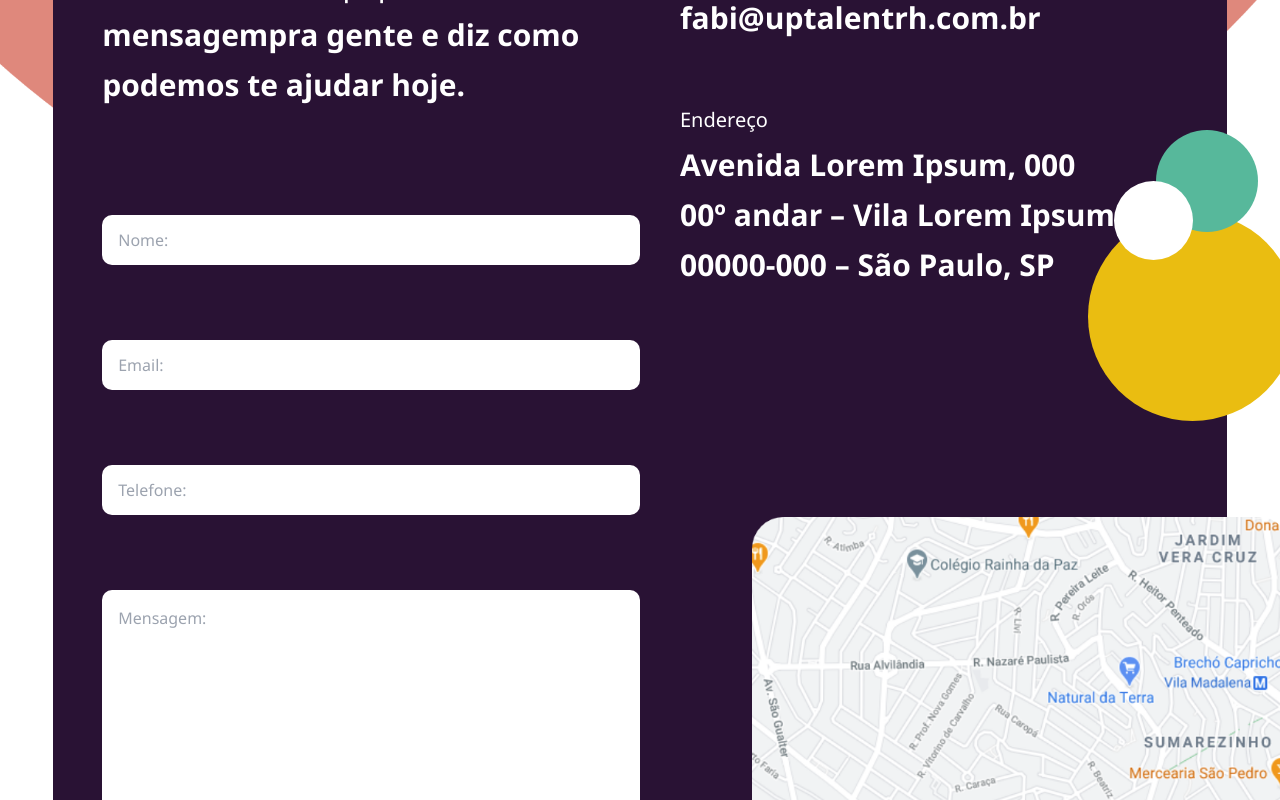
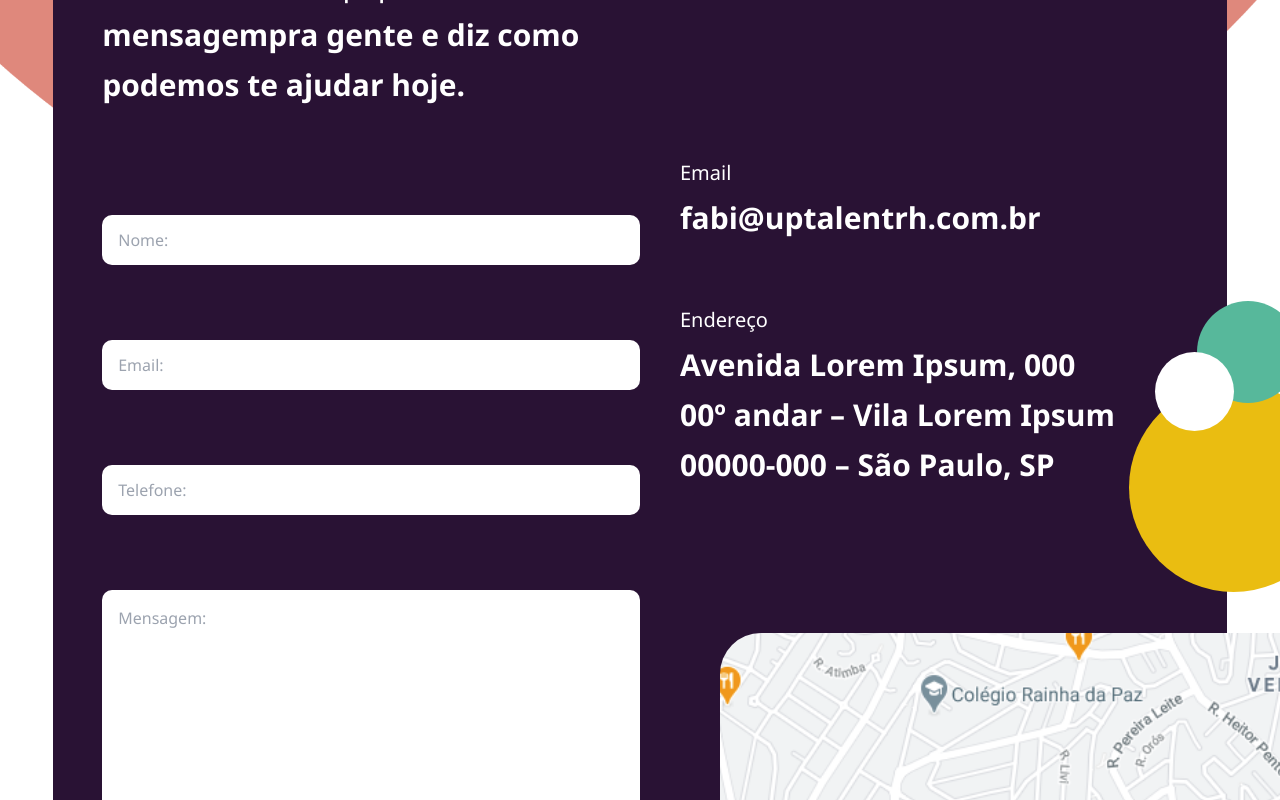
Before and after one commit to PedroLucas-Developer/UP.Talent, a Next.js app: page / in a window 1280 px wide. Shown: the part 6780-7580 px from the top of the page. Built offline with nearby package versions, Linux system fonts and the light colour scheme.

Commit message:
Update contact.tsx

```diff
--- a/src/components/Others/contact.tsx
+++ b/src/components/Others/contact.tsx
@@ -66,8 +66,8 @@ export default function Contact() {
               </button>
             </div>
           </div>
-          <div className='flex max-w-[700px] flex-col w-1/2 max-[830px]:w-11/12'>
-            <div className='absolute w-[550px] max-[500px]:w-full max-[950px]:w-12/12 right-[10rem] bottom-[41.5rem] max-[1600px]:ml-10 max-[1600px]:relative max-[1600px]:bottom-0 max-[1600px]:right-0 max-[1600px]:left-20 max-[1420px]:left-0'>
+          <div className='flex relative pl-10 max-w-[700px] flex-col w-1/2 max-[830px]:w-11/12'>
+            <div className='relative pt-[200px] w-[550px] pl-[100px] max-[1450px]:pl-0 max-[830px]:w-full max-[830px]:pt-0'>
               <div className='w-full'>
                 <p className='text-[20px] leading-[25px] text-[#FFFFFF] text-left'>
                   Email
@@ -89,10 +89,10 @@ export default function Contact() {
                 </p>
               </div>
             </div>
-            <div className='absolute right-[-3rem] bottom-[38rem] max-[1600px]:top-[-10rem] max-[1600px]:right-[-34rem] max-[1420px]:right-[-28rem] max-[1600px]:relative max-[950px]:hidden'>
+            <div className=' absolute bottom-[38rem] right-[-10rem] max-[1100px]:hidden'>
               <Image loading="lazy" src={vector10} alt='' />
             </div>
-            <div className='absolute right-10 bottom-16 max-[1600px]:relative max-[1600px]:right-[-7rem] max-[1100px]:right-[-2rem] max-[950px]:bottom-0 max-[950px]:top-20 max-[850px]:right-[-1rem]'>
+            <div className='w-[698px] absolute max-[1100px]:relative max-[1100px]:bottom-[-5rem] max-[1100px]:right-0 max-[1100px]:bottom-10  bottom-[4.5rem] right-[-10rem] max-[1450px]:right-[-15rem] max-[1100px]:w-full'>
               <Image loading="lazy" src={Maps} alt='' />
             </div>
           </div>
```
